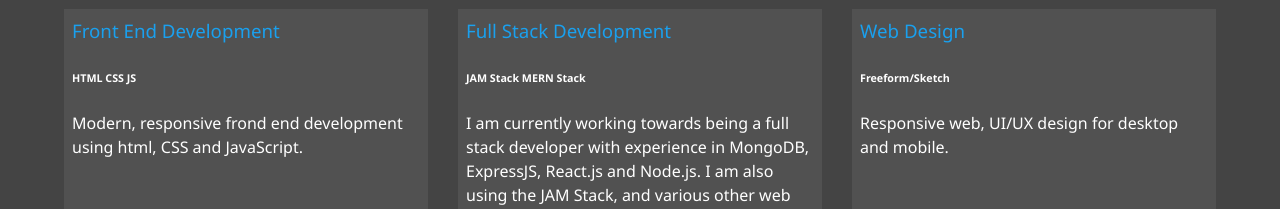
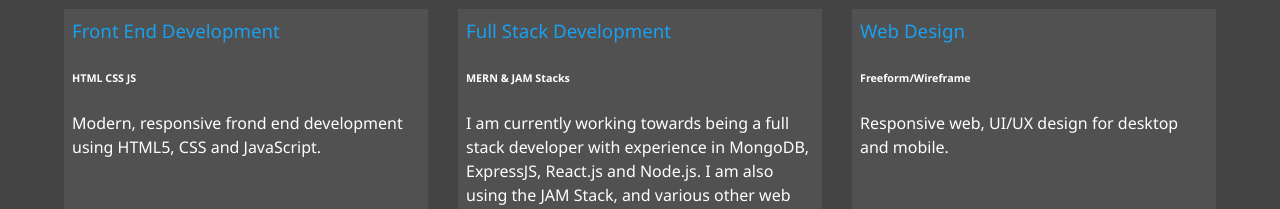
Before and after one commit to muddyraven/netlify-portfolio-site, a plain HTML site: page about.html in a window 1280 px wide. Shown: the part 559-768 px from the top of the page. Drawn offline with Linux system fonts and the light colour scheme.

Commit message:
Small text improvements

```diff
--- a/about.html
+++ b/about.html
@@ -68,19 +68,19 @@
             <div class="job job-1">
                 <h3 class="text-secondary">Front End Development</h3>
                 <h6>HTML CSS JS</h6>
-                <p>Modern, responsive frond end development using html, CSS and JavaScript.</p>
+                <p>Modern, responsive frond end development using HTML5, CSS and JavaScript.</p>
             </div>
 
             <div class="job job-2">
                 <h3 class="text-secondary">Full Stack Development</h3>
-                <h6>JAM Stack MERN Stack</h6>
+                <h6>MERN & JAM Stacks</h6>
                 <p>I am currently working towards being a full stack developer with experience in MongoDB, ExpressJS, React.js
                     and Node.js. I am also using the JAM Stack, and various other web technologies including the Alexa Skills Kit SDKs.</p>
             </div>
 
             <div class="job job-3">
                 <h3 class="text-secondary">Web Design</h3>
-                <h6>Freeform/Sketch</h6>
+                <h6>Freeform/Wireframe</h6>
                 <p>Responsive web, UI/UX design for desktop and mobile.</p>
             </div>
         </div>
```
